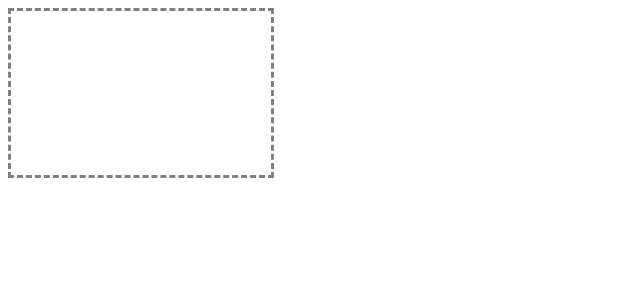
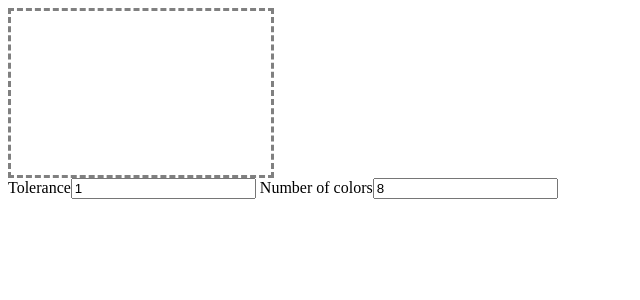
Before and after one commit to coryb-xyz/color-palette-tool, a SvelteKit app in the folder app/: page / in a window 1280 px wide. Shown: the top 300 px of the page, without its empty margins (0-640 px from the left). Built offline with nearby package versions, Linux system fonts and the light colour scheme.

Commit message:
adjust the number of colors and tolerance via gui

```diff
--- a/app/src/components/PaletteWidget.svelte
+++ b/app/src/components/PaletteWidget.svelte
@@ -3,6 +3,8 @@
     import { ColorUtils } from "../helpers/ColorUtils.js";
     let palette = [];
     let canvas;
+    let tolerance = 1;
+    let number = 8;
 
     function loadImage(e) {
         e.preventDefault();
@@ -30,7 +32,9 @@
             canvas.height = image.height;
             ctx.drawImage(image, 0, 0, image.width, image.height);
             palette = ColorUtils.colorPalette(
-                ctx.getImageData(0, 0, image.width, image.height).data
+                ctx.getImageData(0, 0, image.width, image.height).data,
+                number,
+                tolerance / 100
             );
         };
         image.src = src;
@@ -57,6 +61,12 @@
     </div>
 </div>
 
+<div class="control-area">
+    <label for="tolerance">Tolerance<input type="number" name="tolerance" bind:value={tolerance}></label>
+    <label for="number">Number of colors<input type="number" name="number" bind:value={number}></label>
+
+</div>
+
 <style>
     .main-wrapper {
         display: grid;
```
